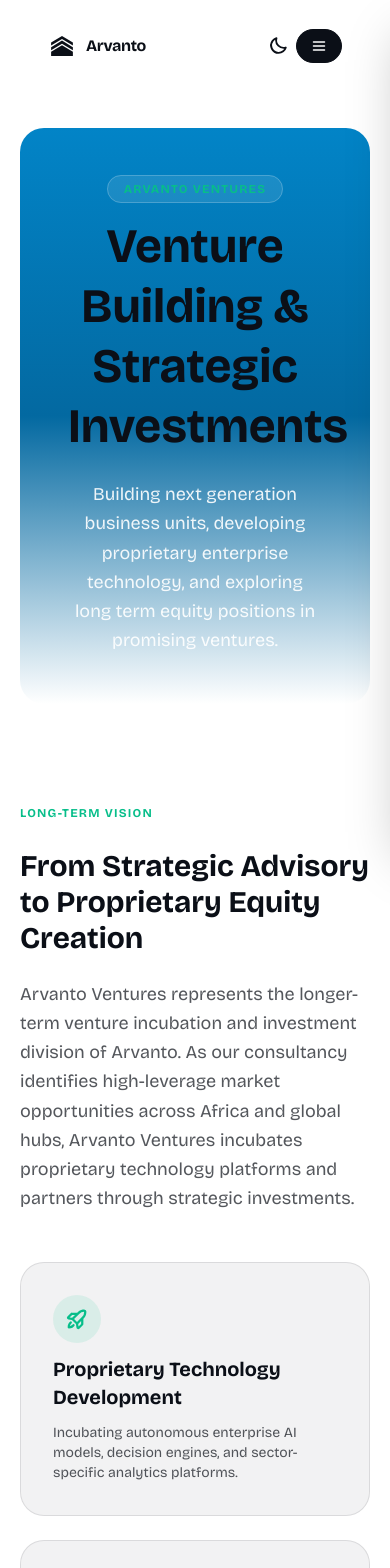
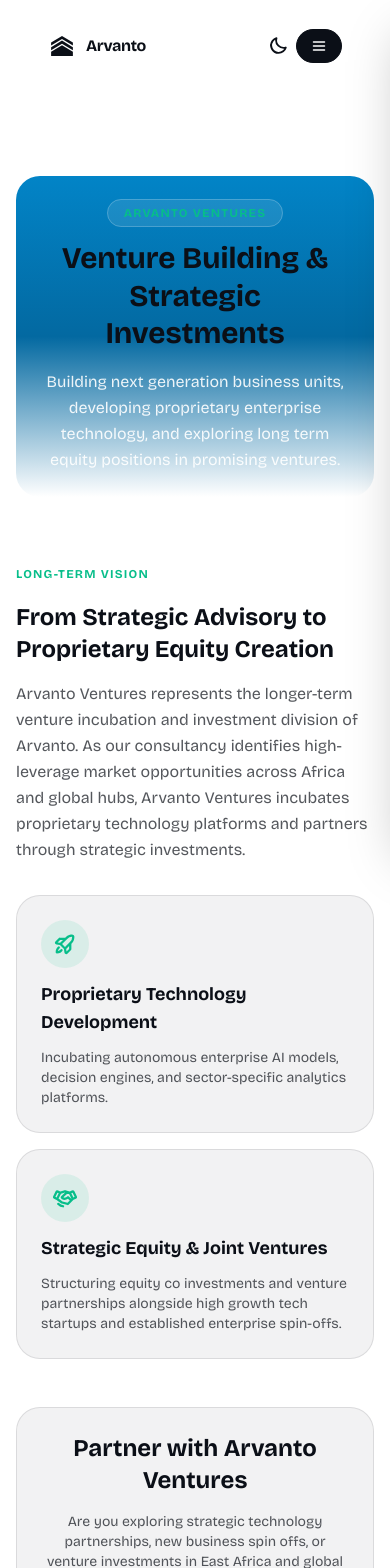
Before and after one commit to k-clinton/Arvanto, a Next.js app: page /ventures in a window 390 px wide. Shown: the top 1568 px of the page. Built offline with nearby package versions, Linux system fonts and the light colour scheme.

Commit message:
feat: fix mobile view on ventures page

```diff
--- a/src/app/ventures/page.tsx
+++ b/src/app/ventures/page.tsx
@@ -3,53 +3,53 @@ import { Icon } from "@iconify/react";
 
 export default function VenturesPage() {
   return (
-    <div className="py-16 bg-white dark:bg-black text-dark dark:text-white">
+    <div className="pt-28 sm:pt-32 pb-16 bg-white dark:bg-black text-dark dark:text-white">
       {/* Banner */}
-      <div className="container max-w-8xl mx-auto px-5 2xl:px-0 mb-16">
-        <div className="bg-gradient-to-b from-skyblue via-lightskyblue dark:via-[#4298b0] to-white/10 dark:to-black/10 rounded-3xl p-12 md:p-20 text-center md:text-left">
+      <div className="container max-w-8xl mx-auto px-4 sm:px-5 2xl:px-0 mb-12 sm:mb-16">
+        <div className="bg-gradient-to-b from-skyblue via-lightskyblue dark:via-[#4298b0] to-white/10 dark:to-black/10 rounded-3xl p-6 sm:p-12 md:p-20 text-center md:text-left">
           <span className="text-xs uppercase tracking-widest text-primary font-bold bg-white/10 backdrop-blur-md px-4 py-1.5 rounded-full border border-white/20">
             Arvanto Ventures
           </span>
-          <h1 className="text-5xl md:text-7xl font-bold mt-4 mb-6 leading-tight">
+          <h1 className="text-3xl sm:text-5xl md:text-7xl font-bold mt-4 mb-4 sm:mb-6 leading-tight">
             Venture Building & Strategic Investments
           </h1>
-          <p className="text-lg md:text-xl text-white/90 dark:text-dark/90 max-w-3xl leading-relaxed">
+          <p className="text-base md:text-xl text-white/90 dark:text-dark/90 max-w-3xl leading-relaxed">
             Building next generation business units, developing proprietary enterprise technology, and exploring long term equity positions in promising ventures.
           </p>
         </div>
       </div>
 
       {/* Overview */}
-      <div className="container max-w-8xl mx-auto px-5 2xl:px-0 py-8">
-        <div className="grid md:grid-cols-2 gap-12 items-center mb-16">
-          <div className="space-y-6">
+      <div className="container max-w-8xl mx-auto px-4 sm:px-5 2xl:px-0 py-4 sm:py-8">
+        <div className="grid md:grid-cols-2 gap-8 sm:gap-12 items-center mb-12 sm:mb-16">
+          <div className="space-y-4 sm:space-y-6">
             <span className="text-xs uppercase tracking-widest text-primary font-bold">
               Long-Term Vision
             </span>
-            <h2 className="text-3xl md:text-4xl font-bold">
+            <h2 className="text-2xl sm:text-3xl md:text-4xl font-bold">
               From Strategic Advisory to Proprietary Equity Creation
             </h2>
-            <p className="text-dark/70 dark:text-white/70 text-lg leading-relaxed">
+            <p className="text-dark/70 dark:text-white/70 text-base sm:text-lg leading-relaxed">
               Arvanto Ventures represents the longer-term venture incubation and investment division of Arvanto. As our consultancy identifies high-leverage market opportunities across Africa and global hubs, Arvanto Ventures incubates proprietary technology platforms and partners through strategic investments.
             </p>
           </div>
 
-          <div className="grid grid-cols-1 gap-6">
-            <div className="p-8 rounded-3xl border border-dark/10 dark:border-white/10 bg-dark/5 dark:bg-white/5 space-y-3">
+          <div className="grid grid-cols-1 gap-4 sm:gap-6">
+            <div className="p-6 sm:p-8 rounded-3xl border border-dark/10 dark:border-white/10 bg-dark/5 dark:bg-white/5 space-y-3">
               <div className="bg-primary/10 p-3 rounded-full text-primary w-fit">
                 <Icon icon="ph:rocket-launch-bold" className="w-6 h-6" />
               </div>
-              <h3 className="text-xl font-bold">Proprietary Technology Development</h3>
+              <h3 className="text-lg sm:text-xl font-bold">Proprietary Technology Development</h3>
               <p className="text-sm text-dark/70 dark:text-white/70">
                 Incubating autonomous enterprise AI models, decision engines, and sector-specific analytics platforms.
               </p>
             </div>
 
-            <div className="p-8 rounded-3xl border border-dark/10 dark:border-white/10 bg-dark/5 dark:bg-white/5 space-y-3">
+            <div className="p-6 sm:p-8 rounded-3xl border border-dark/10 dark:border-white/10 bg-dark/5 dark:bg-white/5 space-y-3">
               <div className="bg-primary/10 p-3 rounded-full text-primary w-fit">
                 <Icon icon="ph:handshake-bold" className="w-6 h-6" />
               </div>
-              <h3 className="text-xl font-bold">Strategic Equity & Joint Ventures</h3>
+              <h3 className="text-lg sm:text-xl font-bold">Strategic Equity & Joint Ventures</h3>
               <p className="text-sm text-dark/70 dark:text-white/70">
                 Structuring equity co investments and venture partnerships alongside high growth tech startups and established enterprise spin-offs.
               </p>
@@ -58,14 +58,14 @@ export default function VenturesPage() {
         </div>
 
         {/* CTA */}
-        <div className="text-center bg-dark/5 dark:bg-white/5 p-12 md:p-16 rounded-3xl border border-dark/10 dark:border-white/10 max-w-3xl mx-auto">
-          <h3 className="text-3xl font-bold mb-4">Partner with Arvanto Ventures</h3>
-          <p className="text-dark/70 dark:text-white/70 mb-8">
+        <div className="text-center bg-dark/5 dark:bg-white/5 p-6 sm:p-12 md:p-16 rounded-3xl border border-dark/10 dark:border-white/10 max-w-3xl mx-auto">
+          <h3 className="text-2xl sm:text-3xl font-bold mb-4">Partner with Arvanto Ventures</h3>
+          <p className="text-dark/70 dark:text-white/70 mb-6 sm:mb-8 text-sm sm:text-base">
             Are you exploring strategic technology partnerships, new business spin offs, or venture investments in East Africa and global markets?
           </p>
           <Link
             href="/contactus"
-            className="px-8 py-4 bg-primary text-white font-semibold rounded-full hover:bg-dark transition inline-block"
+            className="w-full sm:w-auto px-8 py-4 bg-primary text-white font-semibold rounded-full hover:bg-dark transition inline-block text-sm sm:text-base"
           >
             Start a Conversation
           </Link>
```
